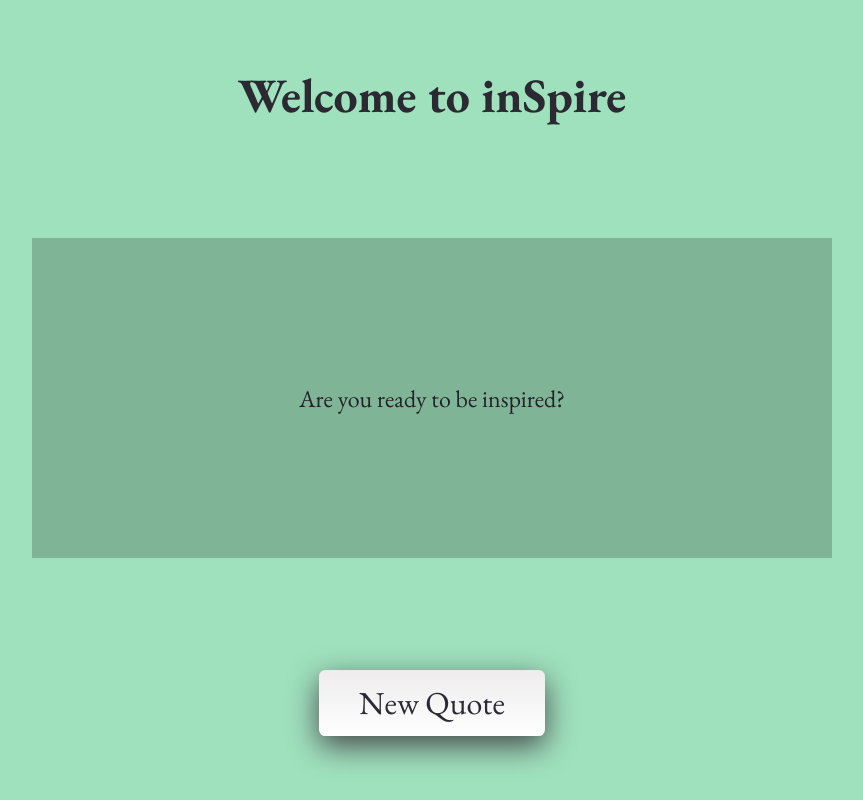
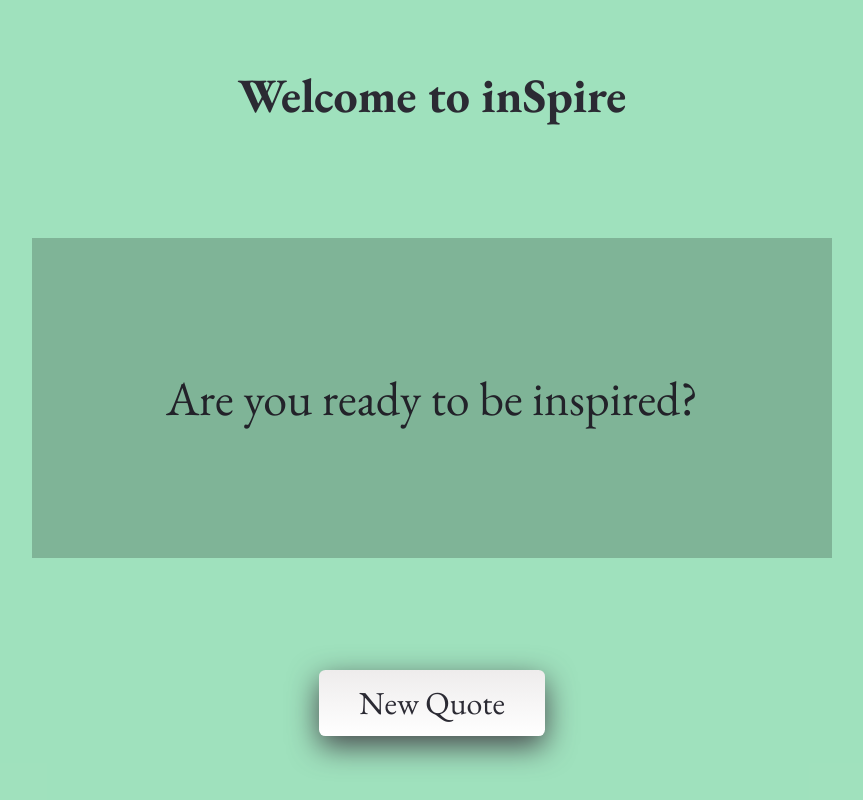
Before and after one commit to DanForder/inspire, a React (Create React App) app: page / in a window 1280 px wide. Shown: the whole page, without its empty margins (208-1071 px from the left). Built offline with nearby package versions, Linux system fonts and the light colour scheme.

Commit message:
added deploy script, random chance for a great quote

```diff
--- a/package.json
+++ b/package.json
@@ -2,6 +2,7 @@
   "name": "inspiration",
   "version": "0.1.0",
   "private": true,
+  "homepage": "http://danforder.github.io/inspiration",
   "dependencies": {
     "@testing-library/jest-dom": "^5.11.4",
     "@testing-library/react": "^11.1.0",
@@ -21,7 +22,8 @@
     "start": "react-scripts start",
     "build": "react-scripts build",
     "test": "react-scripts test",
-    "eject": "react-scripts eject"
+    "eject": "react-scripts eject",
+    "deploy": "gh-pages -d build"
   },
   "eslintConfig": {
     "extends": [
--- a/src/components/Quote/Quote.jsx
+++ b/src/components/Quote/Quote.jsx
@@ -3,13 +3,13 @@ import "./_Quote.scss";
 
 const Quote = ({ text, author }) => {
   const currentQuote = useMemo(() => {
-    return text && author ? (
+    return text ? (
       <>
         <q className="quote__content">{text}</q>
         <footer className="quote__author">{author ?? "Anonymous"}</footer>
       </>
     ) : (
-      <p>Are you ready to be inspired?</p>
+      <p className="quote__content">Are you ready to be inspired?</p>
     );
   }, [author, text]);
 
--- a/src/data/api.js
+++ b/src/data/api.js
@@ -1,6 +1,15 @@
 import axios from "axios";
+import { randomNumberInRange } from "../utils/utils";
 
 export const getRandomQuote = async () => {
+  // 1 in 20 chance to get specific quote
+  if (randomNumberInRange(1, 20) === 20) {
+    return {
+      text: "Dream big, think small",
+      author: "Andy Evans",
+    };
+  }
+
   try {
     const { data } = await axios.get("https://type.fit/api/quotes");
     return data[Math.floor(Math.random() * data.length)];
--- /dev/null
+++ b/src/utils/utils.js
@@ -0,0 +1,3 @@
+export const randomNumberInRange = (min, max) => {
+  return Math.floor(Math.random() * (max - min + 1) + min);
+};
```
